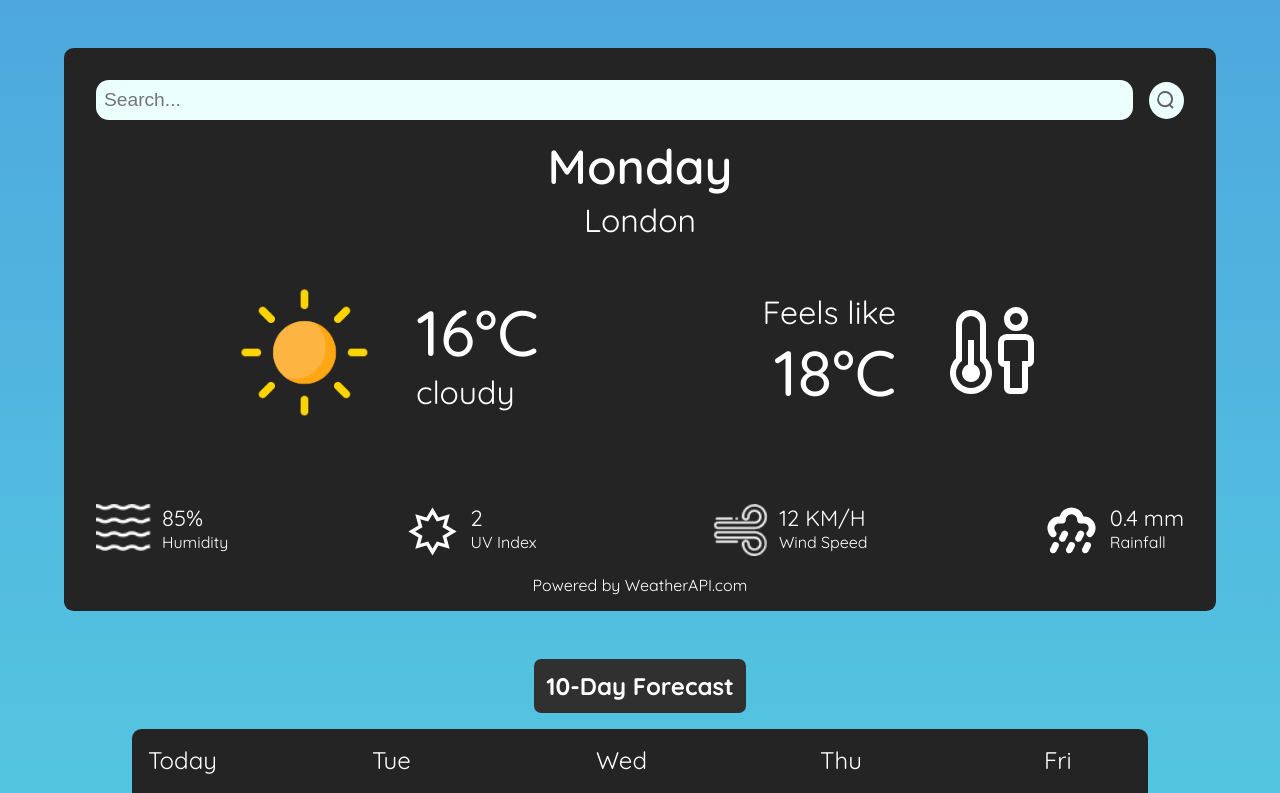
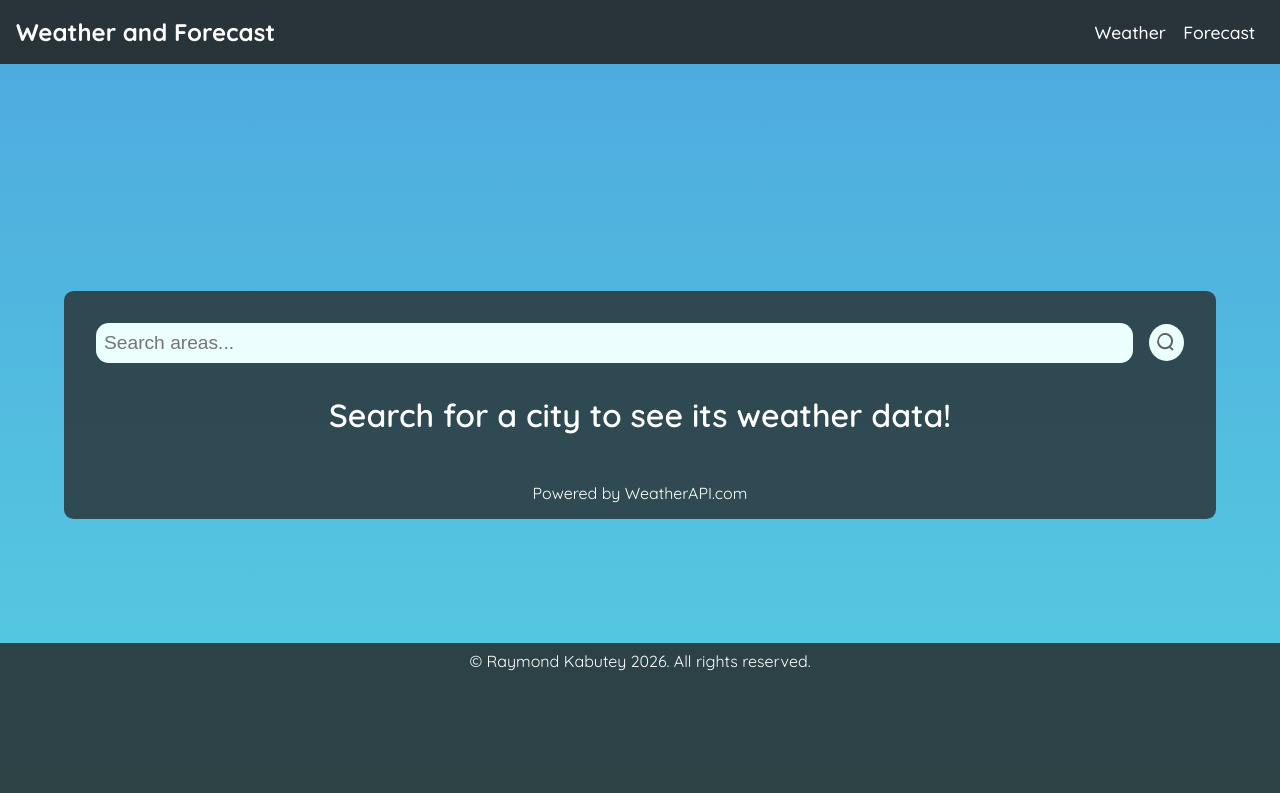
Before and after one commit to raymondk-7/weather-app, a React (Vite) app: page / in a window 1280 px wide. Shown: the top 793 px of the page. Built offline with nearby package versions, Linux system fonts and the light colour scheme.

Commit message:
Search suggestions
Added search suggestions after creating a search container

```diff
--- a/src/App.css
+++ b/src/App.css
@@ -1,10 +1,53 @@
 @import url('https://fonts.googleapis.com/css2?family=Quicksand:wght@300..700&display=swap');
 
+.app {
+    font-family: Quicksand;
+}
+
+.navcontainer {
+    display: flex;
+    background-color:#242424E0;
+    align-items: center;
+    z-index: 1;
+    position: sticky;
+    top: 0;
+    justify-content: space-between;
+    max-height: 4em;
+}
+
+header {
+    padding: 1rem;
+    font-size: 1.5em;
+    font-weight: 700;
+    opacity: 1;
+    color: white;
+}
+
+.navcontainer ul {
+    display: flex;
+    align-items: center;
+    margin-right: 1em;
+}
+
+.navcontainer ul li {
+    list-style-type: none;
+    font-weight: 500;
+    font-size: 1.1em;
+    color: white;
+    margin: 0.5em;
+    display: inline;
+}
+
+header a, .navcontainer ul li a {
+    text-decoration: none;
+    color: white;
+}
+
 .appfooter {
-    font-family: Quicksand;
     margin-top: 1em;
     padding: 0.5em;
-    background-color: #242424;
+    background-color: #242424D0;
+
     color: white;
     display: flex;
     justify-content: center;
--- a/src/App.jsx
+++ b/src/App.jsx
@@ -17,8 +17,7 @@ const App = () => {
   const [weatherData, setWeatherData] = useState(null);
 
 
-  // REMOVE THE IMAGE !!!
-  // 2. Look up the background image based on the top-level state
+  // Looks up the background image based on the top-level state
   const currentBgImage = weatherData ? (allBackgrounds[weatherData.current.condition.code] || 'linear-gradient(to bottom, #4ea8de, #56cfe1)') : 'linear-gradient(to bottom, #4ea8de, #56cfe1)';
 
   return (
@@ -28,19 +27,21 @@ const App = () => {
         backgroundSize: 'cover',
         backgroundPosition: 'center',
         minHeight: '100vh',
-        transition: 'background-image 0.5s ease-in-out' // Makes background swaps smooth!
+        transition: 'background-image 0.5s ease-in-out' // Makes background swaps smooth
       }}>
 
-      {/* Weather: Shows the weather data from the selected day. */}
+      <nav className='navcontainer'>
+        <header><a href='#'>Weather and Forecast</a></header>
+        <ul>
+          <li><a href='#'>Weather</a></li>
+          <li><a href='#weather-forecast'>Forecast</a></li>
+        </ul>
+      </nav>
+
+      {/* Weather: Shows the weather data from the selected day. (Contains Forecast)*/}
       <Weather
         weatherData={weatherData}
         setWeatherData={setWeatherData}
-      />
-      {/* Forecast: Shows the weather forecast for the next 7 days. */}
-      <Forecast
-                  weatherData={weatherData}
-                  allIcons={allIcons}
-                  clear_icon={clear_icon}
       />
 
       <footer className='appfooter'>© Raymond Kabutey 2026. All rights reserved.</footer>
--- a/src/components/Forecast.css
+++ b/src/components/Forecast.css
@@ -20,6 +20,8 @@
     justify-self: center;
     background-color: #303030;
     color: white;
+
+    margin-top: 4em;
     padding: 0.5em;
     border-radius: 0.3em;
 }
--- a/src/components/Forecast.jsx
+++ b/src/components/Forecast.jsx
@@ -47,8 +47,8 @@ const Forecast = ({ weatherData, allIcons, clear_icon }) => {
 
 return (
     <>
-        <h2 class='forecast-title'>10-Day Forecast</h2>
-        <article className='forecast-carousel-wrapper'>
+        <h2 class='forecast-title'>7-Day Forecast</h2>
+        <article className='forecast-carousel-wrapper' id='weather-forecast'>
           <div className='carousel-window'
               ref={windowRef}
               onMouseDown={handleMouseDown}
--- a/src/components/Weather.css
+++ b/src/components/Weather.css
@@ -9,7 +9,7 @@
     padding-bottom: 0;
     border-radius: 0.6rem;
 
-    background: #242424;
+    background: #242424C0;
     display: flex;
     flex-direction: column;
     align-items: center;
@@ -17,11 +17,26 @@
     width: 90%;
 }
 
+/* Search bar container */
+
+.search-container {
+    width: 100%;
+    position: relative;
+}
+
+/* Search bar */
 .search-bar {
     display: flex;
     align-items: center;
     gap: 1rem;
     width: 100%;
+}
+
+.search-prompt {
+    margin: 1em;
+    color: white;
+    font-weight: 600;
+    font-size: 2em;
 }
 
 
@@ -42,6 +57,31 @@
     border-radius: 50%;
     background: #ebfffc;
     cursor: pointer;
+}
+
+/* Search suggestion list */
+
+.suggestions-list {
+    position: relative;
+    top: 100%;
+    left: 0;
+    width: 100%;
+    background-color: #242424;
+    border: 1px solid rgba(255, 255, 255, 0.1);
+    border-radius: 0.5rem;
+    margin-top: 0.5rem;
+    padding: 0;
+    list-style: none;
+    z-index: 9999;
+}
+.suggestions-list li {
+    padding: 0.75rem 1rem;
+    color: white;
+    cursor: pointer;
+    text-align: left;
+}
+.suggestions-list li:hover {
+    background-color: rgba(255, 255, 255, 0.1);
 }
 
 /* Day of the week and condition state */
@@ -142,7 +182,7 @@
     display: flex;
     flex-direction: column;
     align-items: flex-end;
-    word-break: break-word; /* Allows long strings without spaces to break cleanly */
+    word-break: break-word; /* Allows long strings without spaces to break */
     white-space: normal;
     max-width: 50%; /* prevents overflow into the next header */
 }
--- a/src/components/Weather.jsx
+++ b/src/components/Weather.jsx
@@ -20,11 +20,33 @@ const Weather = ({ weatherData, setWeatherData }) => {
 
 
   const [city, setCity] = useState('');
+  const [suggestions, setSuggestions] = useState([]); // Stores autocomplete matches
 
   useEffect(() => {
-    // We pass a direct string to search() or set standard state
-    search("London");
-  }, []);
+    const fetchSuggestions = async () => {
+      if (city.trim().length < 2) {
+        setSuggestions([]);
+        return;
+      }
+      try {
+        const url = `https://api.weatherapi.com/v1/search.json?key=${import.meta.env.VITE_APP_ID}&q=${city}`;
+        const response = await fetch(url);
+        if (response.ok) {
+          const data = await response.json();
+          setSuggestions(data);
+        }
+      } catch (error) {
+        console.error("Autocomplete error:", error);
+      }
+    };
+
+    const delayDebounce = setTimeout(() => {
+      fetchSuggestions();
+    }, 300);
+
+    return () => clearTimeout(delayDebounce);
+  }, [city]);
+
 
   // Setting the weekday...
   const getDayOfWeek = () => {
@@ -44,7 +66,7 @@ const Weather = ({ weatherData, setWeatherData }) => {
     if (!query.trim()) return; // prevents call if search bar is empty
 
 
-    // 🛠️ TEMPORARY MOCK DATA TO AVOID ADDITIONAL API CALLS
+    /* TEMPORARY MOCK DATA TO AVOID ADDITIONAL API CALLS
     const mockData = {
       location: { name: "London", localtime: "2026-06-22 21:30"},
       current: { temp_c: 16, feelslike_c: 18, humidity: 85, wind_kph: 12, uv: 2, precip_mm: 0.4, condition: { text: "cloudy", icon: "//cdn.weatherapi.com/weather/64x64/day/116.png", code: 1000} },
@@ -68,11 +90,11 @@ const Weather = ({ weatherData, setWeatherData }) => {
 
     setWeatherData(mockData);
     return;
+    */
 
 
-    /*
     try {
-      const url = `https://api.weatherapi.com/v1/current.json?key=${import.meta.env.VITE_APP_ID}&q=${query}`;
+        const url = `https://api.weatherapi.com/v1/forecast.json?key=${import.meta.env.VITE_APP_ID}&q=${query}&days=7`;
         const response = await fetch(url);
 
         if (!response.ok) {
@@ -80,30 +102,51 @@ const Weather = ({ weatherData, setWeatherData }) => {
         }
 
         const data = await response.json();
-      setWeatherData(data); // Store the data in state
+        setWeatherData(data);
         console.log(data);
 
       } catch (error) {
         console.error("Error fetching weather data:", error);
         alert(error.message);
       }
-    */
-  }
+    };
+
 
 
 
 
   return (
+
     <section className='weather'>
+        <div className='search-container'>
           <div className='search-bar'>
               <input
                 type='text'
-              placeholder='Search...'
+                placeholder='Search areas...'
                 value={city}
                 onChange={(e) => setCity(e.target.value)}
                 onKeyDown={(e) => e.key === 'Enter' && search()} // search on Enter key
               />
               <img src={search_icon} alt='search' onClick={search} style={{ cursor: 'pointer' }} />
+          </div>
+
+          {suggestions.length > 0 && (
+            <ul className="suggestions-list">
+              {suggestions.map((item) => (
+                <li
+                  key={item.id}
+                  onClick={() => {
+                    setCity(item.name);   // 1. Fills the search bar text with the city name
+                    search(item.name);    // 2. Automatically launches the 7-day forecast search
+                    setSuggestions([]);   // 3. Empties the array to instantly close the box
+                  }}
+                >
+                  {item.name}, <span className="country-tint">{item.country}</span>
+                </li>
+              ))}
+            </ul>
+          )}
+
         </div>
 
         {weatherData ? (
@@ -178,10 +221,17 @@ const Weather = ({ weatherData, setWeatherData }) => {
 
           </div>
 
+          {/* Forecast: Shows the weather forecast for the next 7 days. */}
+            <Forecast
+                        weatherData={weatherData}
+                        allIcons={allIcons}
+                        clear_icon={clear_icon}
+            />
+
         </>
       ) : (
         /* This renders safely on initial load while weatherData is still null */
-        <p className="search-prompt">Search for a city to see the weather!</p>
+        <p className="search-prompt">Search for a city to see its weather data!</p>
       )}
 
 
```
Lines whose indentation alone changed are shown as unchanged.
